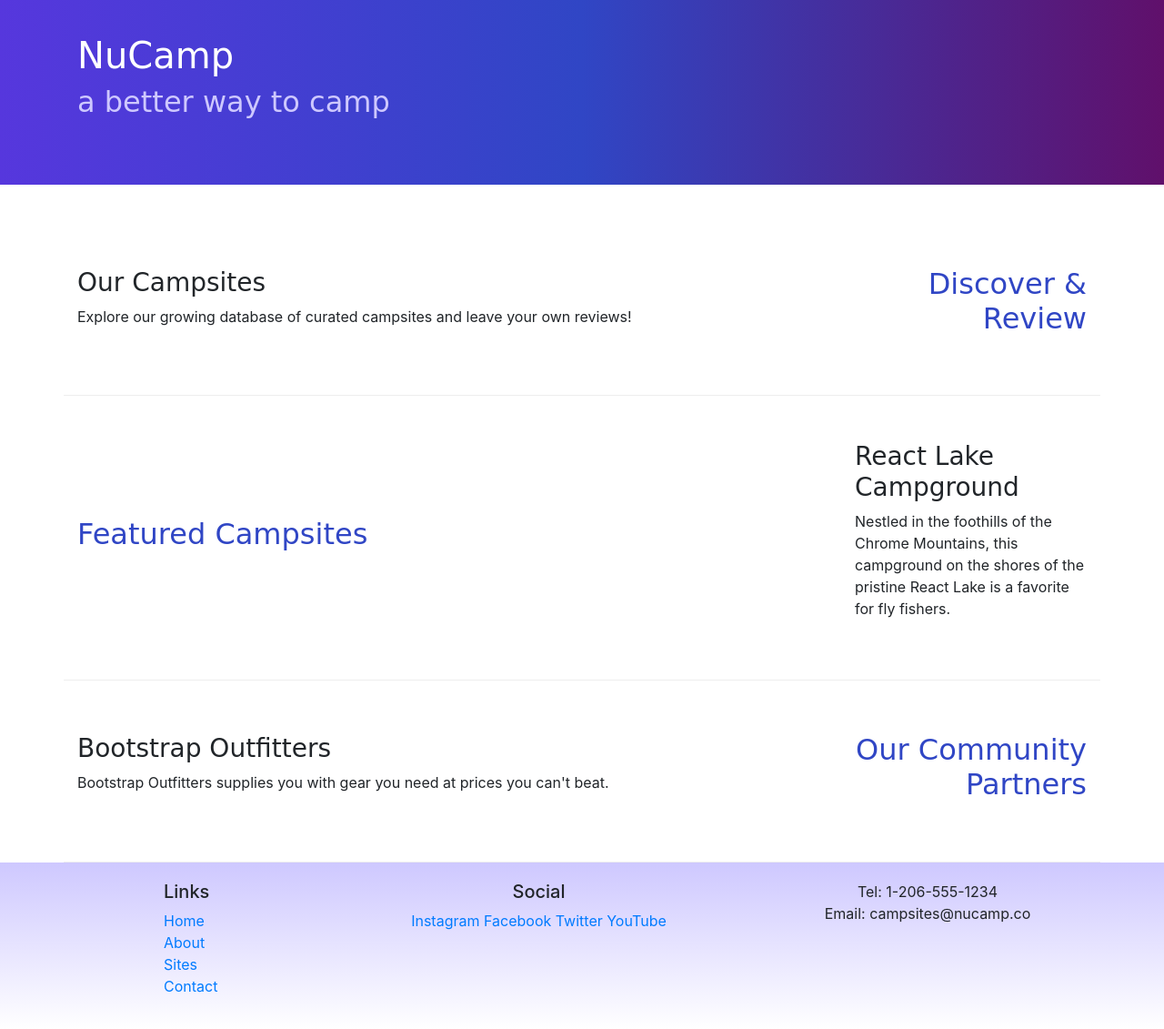
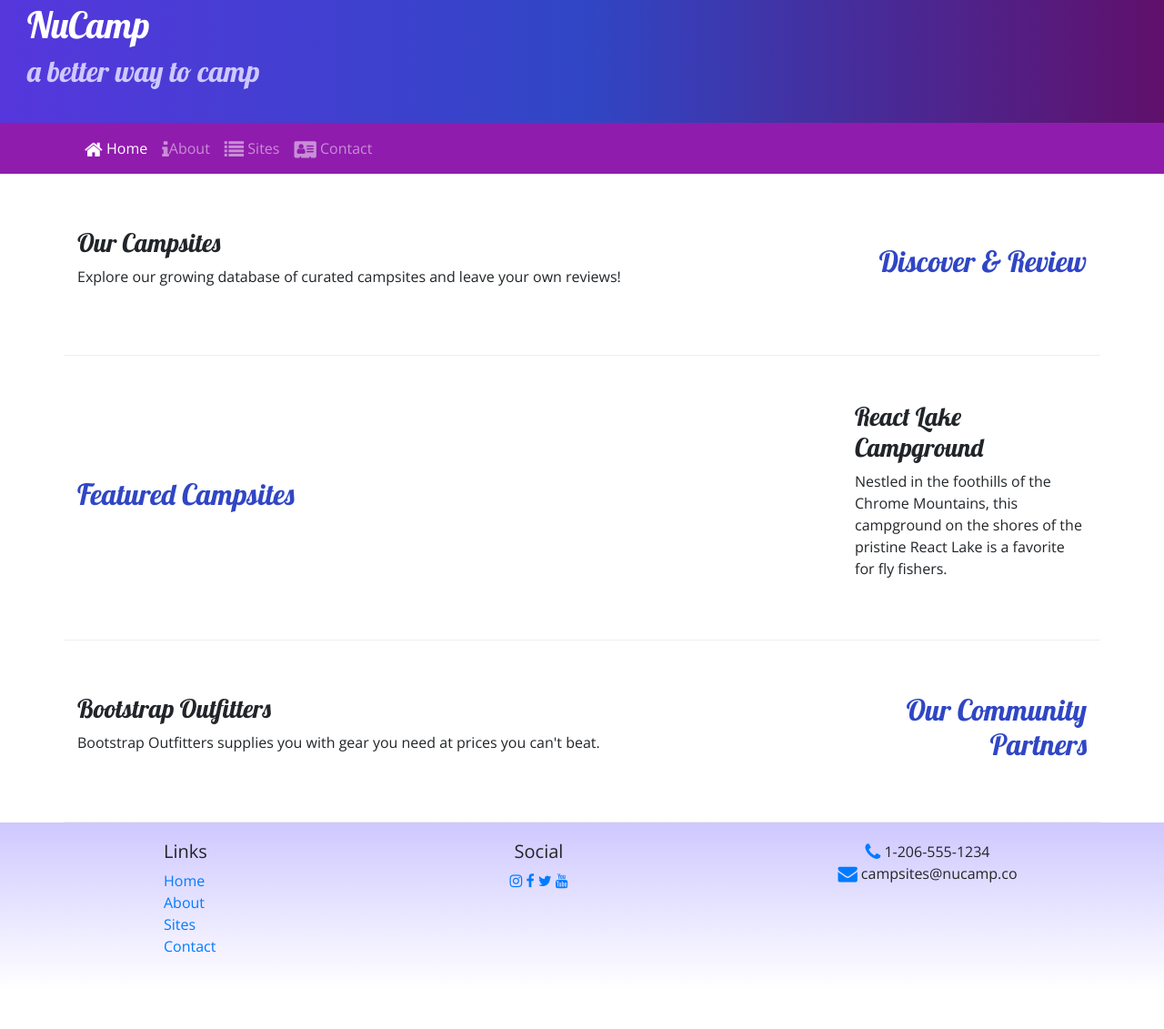
Before and after one commit to christiane-villaroel/Bootstap-Project-Practice, a website: page index.html in a window 1280 px wide. Shown: the part 27-1158 px from the top of the page at 91% size. After the commit the page ends 1115 px from the top, so only its background shows below. Drawn offline with nearby package versions, Linux system fonts and the light colour scheme.

Commit message:
Icont Fonts Added to Nav and Footer

```diff
--- a/CSS/styles.css
+++ b/CSS/styles.css
@@ -1,28 +1,26 @@
 body {
-    font-family: 'Open Sans', sans-serif;
-    background-color: white;
-    margin: 0;
-    padding: 0;
+    font-family: "Open Sans", sans-serif;
 }
 
-h1,h2,h3{
-    font-family: "lobster",cursive;
+h1, h2, h3 {
+    font-family: "Lobster", cursive;
 }
 
- h2 {
-    color: #3046C5
+h2 {
+    color: #3046C5;
 }
-header h2{
+
+header h2 {
     color: #CEC8FF;
 }
 
 footer {
     background-image: linear-gradient(#CEC8FF, white);
     padding: 20px 0;
-
 }
 
 .jumbotron {
+    margin: 0;
     padding: 30px;
     background-image: linear-gradient(to right, #5637DD, #3046C5, #60106B);
     color: white;
@@ -33,3 +31,6 @@ footer {
     border-bottom: 1px ridge;
     min-height: 200px;
 }
+.navbar{
+    background-color:  #901CAD;
+}
--- a/index.html
+++ b/index.html
@@ -4,37 +4,50 @@
     <meta charset="UTF-8">
     <meta http-equiv="X-UA-Compatible" content="IE=edge">
     <meta name="viewport" content="width=device-width, initial-scale=1.0">
-       <link rel="stylesheet" href="/CSS/styles.css" />
     <!-- Bootstrap CSS -->
     <link rel="stylesheet" href="node_modules/bootstrap/dist/css/bootstrap.min.css" />
-
+    <!-- Additional CSS must be placed after Bootstrap CSS -->
+    <link rel="stylesheet" href="node_modules/font-awesome/css/font-awesome.min.css" />
     <!--Google Fonts-->
-      <link rel="preconnect" href="https://fonts.googleapis.com">
-      <link rel="preconnect" href="https://fonts.gstatic.com" crossorigin>
-      <link href="https://fonts.googleapis.com/css2?family=Karla:wght@400;500;600;800&display=swap" rel="stylesheet">
+    <link rel="stylesheet" href="https://fonts.googleapis.com/css?family=Lobster|Open+Sans" />
+    <!-- Custom CSS file-->
+    <link rel="stylesheet" href="css/styles.css" />
 
     <title>NuCamp: a Better Way to Camp</title>
 </head>
 <body>
     <header class="jumbotron jumbotron-fluid">
-      <div class="container">
         <div class="row">
             <div class="col"> <!--Will take fill width of row-->
                     <h1>NuCamp</h1>
                     <h2>a better way to camp</h2>
             </div>
         </div>
+    </header>
+    <nav class="navbar navbar-expand-sm navbar-dark sticky-top">
+        <div class="container">
+            <button class="navbar-toggler ml-auto" type="button" data-toggle="collapse" data-target="#nucampNavbar">
+                <span class="navbar-toggler-icon"></span>
+            </button>
+            <div class="collapse navbar-collapse" id="nucampNavbar">
+                <ul class="navbar-nav">
+                    <li class="nav-item active"><a class="nav-link" href="#"> <i class="fa fa-home fa-lg"></i> Home</a></li>
+                    <li class="nav-item"><a class="nav-link" href="aboutus.html"> <i class="fa fa-info fa-lg"></i>About</a></li>
+                    <li class="nav-item"><a class="nav-link" href="#"> <i class="fa fa-list fa-lg"></i> Sites</a></li>
+                    <li class="nav-item"><a class="nav-link" href="#"> <i class="fa fa-address-card fa-lg"></i> Contact</a></li>
+                </ul>
             </div>
-    </header>
+        </div>
+    </nav>
 
     <div class="container">
         <div class="row row-content align-items-center">
-            <div class="col-sm-4 order-sm-last col-md-3" >
+                <div class="col-sm-4 order-sm-last col-md-3">
                         <h2 class="text-sm-right">Discover & Review</h2>
                 </div>
                 <div class="col">
                         <h3>Our Campsites</h3>
-            <p>Explore our growing database of curated campsites and leave your own reviews!</p>
+                        <p class="d-none d-sm-block">Explore our growing database of curated campsites and leave your own reviews!</p>
                 </div>
         </div>
 
@@ -44,7 +57,7 @@
                 </div>
                 <div class="col-sm-4 col-md-3">
                         <h3>React Lake Campground</h3>
-            <p>Nestled in the foothills of the Chrome Mountains, this campground on the shores of the pristine React Lake is a favorite for fly fishers.</p>
+                        <p class="d-none d-sm-block">Nestled in the foothills of the Chrome Mountains, this campground on the shores of the pristine React Lake is a favorite for fly fishers.</p>
                 </div>
         </div>
 
@@ -54,7 +67,7 @@
                  </div>
                  <div class="col">
                         <h3>Bootstrap Outfitters</h3>
-            <p>Bootstrap Outfitters supplies you with gear you need at prices you can't beat.</p>
+                        <p class="d-none d-sm-block">Bootstrap Outfitters supplies you with gear you need at prices you can't beat.</p>
                  </div>
         </div>
     </div>
@@ -66,21 +79,21 @@
                                 <h5>Links</h5>
                                 <ul class="list-unstyled">
                                     <li><a href="#">Home</a></li>
-                    <li><a href="#">About</a></li>
+                                    <li><a href="aboutus.html">About</a></li>
                                     <li><a href="#">Sites</a></li>
                                     <li><a href="#">Contact</a></li>
                                 </ul>
                         </div>
                         <div class="col-6 col-sm-5 text-center">
                                 <h5>Social</h5>
-                <a href="http://instagram.com/">Instagram</a>
-                <a href="http://facebook.com/">Facebook</a>
-                <a href="http://twitter.com/">Twitter</a>
-                <a href="http://youtube.com/">YouTube</a>
+                                <a href="http://instagram.com/"><i class="fa fa-instagram"></i></a>
+                                <a href="http://facebook.com/"><i class="fa fa-facebook"></i></a>
+                                <a href="http://twitter.com/"><i class="fa fa-twitter"></i></a>
+                                <a href="http://youtube.com/"><i class="fa fa-youtube"></i></a>
                         </div>
                         <div class="col-sm-4 text-center">
-                Tel: 1-206-555-1234<br />
-                Email: campsites@nucamp.co
+                            <i class="fa fa-phone fa-lg text-primary"></i> 1-206-555-1234<br />
+                            <i class="fa fa-envelope fa-lg text-primary"></i> campsites@nucamp.co
                         </div>
                 </div>
         </div><!-- Footer Container Ends  -->
--- a/package.json
+++ b/package.json
@@ -4,8 +4,8 @@
   "description": "This is a website for the fictional campsite review site NuCamp.",
   "main": "index.html",
   "scripts": {
-    "lite":"lite-server",
-    "start":"npm run lite",
+    "lite": "lite-server",
+    "start": "npm run lite",
     "test": "echo \"Error: no test specified\" && exit 1"
   },
   "author": "Christiane Villaroel",
@@ -15,6 +15,7 @@
   },
   "dependencies": {
     "bootstrap": "^4.5.2",
+    "font-awesome": "^4.7.0",
     "jquery": "^3.5.1",
     "popper.js": "^1.16.1"
   }
```
Also changed, not shown: aboutus.html (added, +119 -0 lines), 1 other file. Lines whose indentation alone changed are shown as unchanged.
